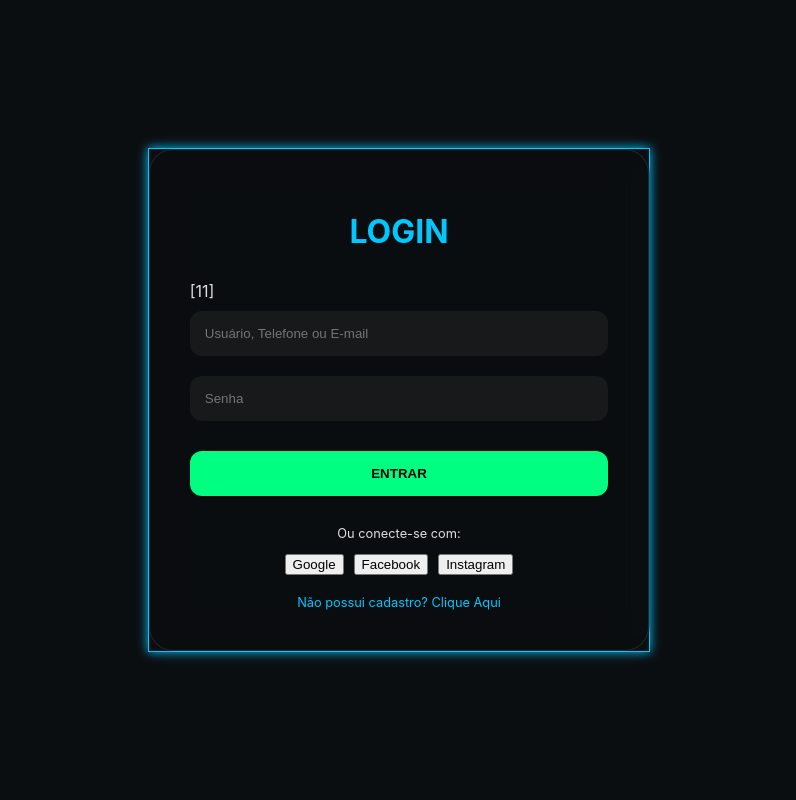
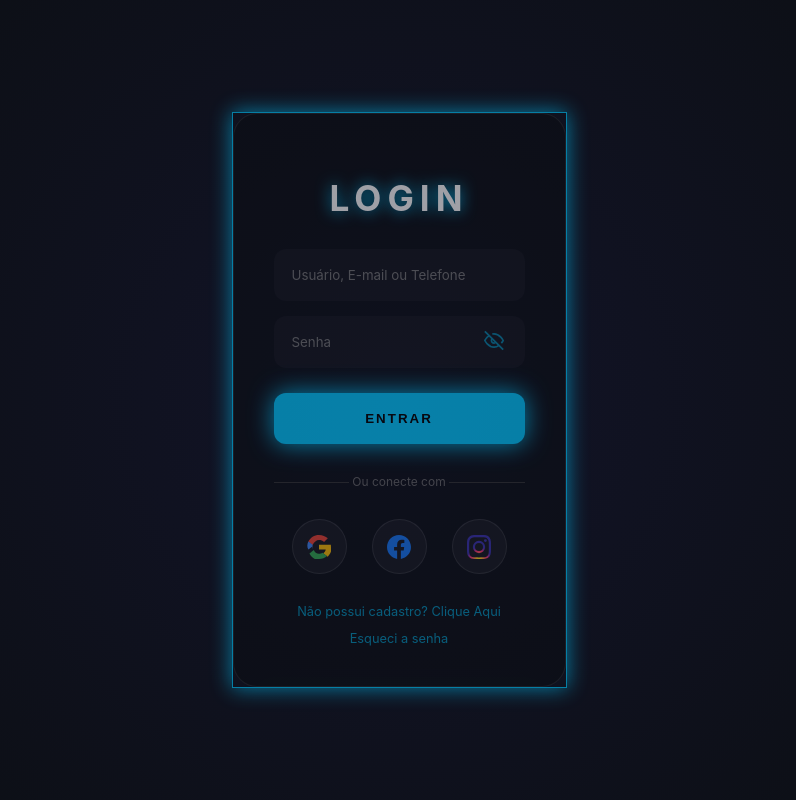
Before and after one commit to inviscoin/invis, a SvelteKit app: page /login in a window 1280 px wide. Shown: the whole page, without its empty margins (241-1037 px from the left). Built offline with nearby package versions, Linux system fonts and the light colour scheme.

Commit message:
+page.svelte

```diff
--- a/src/routes/login/+page.svelte
+++ b/src/routes/login/+page.svelte
@@ -1,48 +1,87 @@
 <script>
-  import GlassCard from "../../lib/components/GlassCard.svelte";
-  import NeonBorder from "../../lib/components/NeonBorder.svelte";
-  import { validateIdentity } from "../../lib/auth/unified_login";
+  import GlassCard from "$lib/components/GlassCard.svelte";
+  import NeonBorder from "$lib/components/NeonBorder.svelte";
+  import { fade, slide } from 'svelte/transition';
+  import { goto } from '$app/navigation';
 
-  let identifier = "";
+  let identifier = ""; // Aceita Usuário, Telefone ou E-mail conforme regra unificada [1]
   let password = "";
-  let errorMsg = "";
+  let showPassword = false;
+  let isLoading = false;
 
   async function handleLogin() {
-    const result = await validateIdentity(identifier, password);
-    if (!result.success) {
-      errorMsg = result.message; [14]
-      setTimeout(() => errorMsg = "", 5000);
-    }
+    isLoading = true;
+    // Simulação de autenticação via Bouncer/Supabase
+    setTimeout(() => {
+      isLoading = false;
+      goto('/dashboard');
+    }, 1500);
+  }
+
+  async function handleSocial(provider) {
+    console.log(`Iniciando Handshake OAuth 2.0 com ${provider}...`);
+    // Chamada ao API Gateway para injetar chaves secretas ocultas [2]
   }
 </script>
 
 <main class="auth-page">
-  <NeonBorder color="var(--neon-cyan)">
+  <div class="background-fx"></div>
+
+  <NeonBorder color="var(--neon-cyan)" pulse={true}>
     <GlassCard padding="40px">
-      <h1 class="title">LOGIN</h1> [11]
+      <h1 class="login-title">LOGIN</h1>
 
-      <div class="input-stack">
-        <input type="text" placeholder="Usuário, Telefone ou E-mail" bind:value={identifier} />
-        <input type="password" placeholder="Senha" bind:value={password} />
-      </div>
+      <div class="input-matrix" in:slide>
+        <div class="field">
+          <input
+            type="text"
+            placeholder="Usuário, E-mail ou Telefone"
+            bind:value={identifier}
+            autocomplete="username"
+          />
+        </div>
 
-      {#if errorMsg}
-        <p class="error">{errorMsg}</p>
-      {/if}
-
-      <button class="btn-main" on:click={handleLogin}>ENTRAR</button>
-
-      <div class="social-login">
-        <p>Ou conecte-se com:</p>
-        <div class="icons">
-          <!-- Botões sociais exigidos [11, 13] -->
-          <button class="google-btn">Google</button>
-          <button class="fb-btn">Facebook</button>
-          <button class="ig-btn">Instagram</button>
+        <div class="field password-field">
+          <input
+            type={showPassword ? "text" : "password"}
+            placeholder="Senha"
+            bind:value={password}
+            autocomplete="current-password"
+          />
+          <button class="eye-toggle" on:click={() => showPassword = !showPassword} type="button">
+            {#if showPassword}
+              <svg viewBox="0 0 24 24" width="20" height="20" stroke="currentColor" stroke-width="2" fill="none"><path d="M1 12s4-8 11-8 11 8 11 8-4 8-11 8-11-8-11-8z"/><circle cx="12" cy="12" r="3"/></svg>
+            {:else}
+              <svg viewBox="0 0 24 24" width="20" height="20" stroke="currentColor" stroke-width="2" fill="none"><path d="M17.94 17.94A10.07 10.07 0 0 1 12 20c-7 0-11-8-11-8a18.45 18.45 0 0 1 5.06-5.94M9.9 4.24A9.12 9.12 0 0 1 12 4c7 0 11 8 11 8a18.5 18.5 0 0 1-2.16 3.19m-6.72-1.07a3 3 0 1 1-4.24-4.24"/><line x1="1" y1="1" x2="23" y2="23"/></svg>
+            {/if}
+          </button>
         </div>
       </div>
 
-      <a href="/cadastro" class="link">Não possui cadastro? Clique Aqui</a>
+      <button class="btn-main-neon" on:click={handleLogin} disabled={isLoading}>
+        {isLoading ? "PROCESSANDO..." : "ENTRAR"}
+      </button>
+
+      <div class="social-divider">
+        <span>Ou conecte com</span>
+      </div>
+
+      <div class="social-grid">
+        <button on:click={() => handleSocial('google')} class="social-btn google" aria-label="Google">
+          <svg viewBox="0 0 24 24" width="24" height="24"><path fill="#EA4335" d="M12 5.04c1.94 0 3.68.67 5.05 1.97l3.77-3.77C18.55 1.33 15.48 0 12 0 7.31 0 3.32 2.69 1.33 6.65l4.39 3.41c1.03-3.01 3.88-5.02 6.28-5.02z"/><path fill="#FBBC05" d="M24 12.27c0-.88-.08-1.74-.21-2.58H12v4.89h6.73c-.29 1.57-1.14 2.89-2.48 3.78l4.39 3.41c2.57-2.37 4.05-5.86 4.05-9.5z"/><path fill="#4285F4" d="M5.72 14.16a7.2 7.2 0 0 1 0-4.32L1.33 6.4c-1.29 2.58-1.33 5.62 0 8.2l4.39-3.44z"/><path fill="#34A853" d="M12 24c3.24 0 5.97-1.07 7.96-2.91l-4.39-3.41c-1.11.74-2.53 1.18-3.57 1.18-2.4 0-4.44-1.62-5.17-3.8l-4.39 3.41c2 3.96 5.99 6.65 9.56 6.65z"/></svg>
+        </button>
+        <button on:click={() => handleSocial('facebook')} class="social-btn facebook" aria-label="Facebook">
+          <svg viewBox="0 0 24 24" width="24" height="24" fill="#1877F2"><path d="M24 12.073c0-6.627-5.373-12.073-12-12.073S0 5.446 0 12.073c0 5.99 4.348 10.951 10.125 11.854v-8.385H7.078v-3.469h3.047V9.43c0-3.007 1.792-4.669 4.533-4.669 1.312 0 2.686.235 2.686.235v2.953H15.83c-1.491 0-1.956.925-1.956 1.874v2.25h3.328l-.532 3.47h-2.796v8.385C19.652 23.024 24 18.062 24 12.073z"/></svg>
+        </button>
+        <button on:click={() => handleSocial('instagram')} class="social-btn instagram" aria-label="Instagram">
+          <svg viewBox="0 0 24 24" width="24" height="24"><radialGradient id="rg" cx="0.5" cy="1.0" r="1.0"><stop offset="0%" stop-color="#fee411"/><stop offset="5%" stop-color="#fedb16"/><stop offset="10%" stop-color="#fec125"/><stop offset="15%" stop-color="#fe9b3a"/><stop offset="20%" stop-color="#fe7b4c"/><stop offset="25%" stop-color="#ff5c5c"/><stop offset="30%" stop-color="#ff4b65"/><stop offset="35%" stop-color="#ff3379"/><stop offset="40%" stop-color="#a4309a"/><stop offset="45%" stop-color="#7332a6"/><stop offset="50%" stop-color="#3b33af"/></radialGradient><path fill="url(#rg)" d="M12 0C8.74 0 8.333.015 7.053.072 2.695.272.273 2.69.073 7.052.014 8.333 0 8.74 0 12s.014 3.667.072 4.947c.2 4.353 2.619 6.778 6.981 6.98 1.28.057 1.687.072 4.947.072s3.667-.015 4.947-.072c4.351-.2 6.777-2.62 6.98-6.98.059-1.28.073-1.687.073-4.947s-.015-3.667-.072-4.947c-.2-4.353-2.619-6.777-6.983-6.98C15.667.014 15.26 0 12 0zm0 2.16c3.203 0 3.585.016 4.85.071 3.222.144 4.775 1.974 4.921 5.212.054 1.265.069 1.648.069 4.849s-.015 3.585-.069 4.849c-.149 3.228-1.709 5.057-4.921 5.212-1.265.054-1.648.069-4.849.069s-3.585-.015-4.849-.069c-3.224-.144-4.775-1.975-4.921-5.212-.054-1.265-.069-1.648-.069-4.849s.015-3.585.069-4.849c.149-3.224 1.709-5.056 4.921-5.212 1.265-.055 1.648-.069 4.849-.069zM12 5.838a6.162 6.162 0 1 0 0 12.324 6.162 6.162 0 0 0 0-12.324zM12 16a4 4 0 1 1 0-8 4 4 0 0 1 0 8zm6.406-11.845a1.44 1.44 0 1 0 0 2.881 1.44 1.44 0 0 0 0-2.881z"/></svg>
+        </button>
+      </div>
+
+      <div class="auth-links">
+        <a href="/cadastro">Não possui cadastro? Clique Aqui</a>
+        <a href="/suporte/senha">Esqueci a senha</a>
+      </div>
     </GlassCard>
   </NeonBorder>
 </main>
@@ -54,28 +93,153 @@
     justify-content: center;
     align-items: center;
     background: var(--bg-main);
+    position: relative;
+    overflow: hidden;
   }
-  .title { color: var(--neon-cyan); text-align: center; margin-bottom: 30px; }
+
+  .background-fx {
+    position: absolute;
+    inset: 0;
+    background: radial-gradient(circle at center, #1a1a40 0%, #0b0e11 100%);
+    opacity: 0.5;
+  }
+
+  .login-title {
+    color: white;
+    text-align: center;
+    font-size: 2.2rem;
+    margin-bottom: 30px;
+    letter-spacing: 6px;
+    font-family: var(--font-main);
+    text-shadow: 0 0 15px var(--neon-cyan);
+  }
+
+  .input-matrix {
+    display: flex;
+    flex-direction: column;
+    gap: 15px;
+  }
+
+  .field {
+    position: relative;
+    width: 100%;
+  }
+
   input {
     width: 100%;
-    padding: 15px;
-    margin: 10px 0;
-    background: rgba(255,255,255,0.05);
+    background: rgba(255, 255, 255, 0.03);
     border: 1px solid var(--neon-border-cyan);
+    padding: 18px;
     border-radius: 12px;
     color: white;
+    font-family: var(--font-main);
+    transition: 0.3s;
+    outline: none;
   }
-  .btn-main {
+
+  input:focus {
+    border-color: var(--neon-cyan);
+    box-shadow: 0 0 15px rgba(0, 200, 255, 0.2);
+    background: rgba(255, 255, 255, 0.07);
+  }
+
+  .eye-toggle {
+    position: absolute;
+    right: 15px;
+    top: 50%;
+    transform: translateY(-50%);
+    background: none;
+    border: none;
+    color: var(--neon-cyan);
+    cursor: pointer;
+    opacity: 0.6;
+  }
+
+  .btn-main-neon {
     width: 100%;
-    padding: 15px;
-    background: var(--neon-emerald);
+    margin-top: 25px;
+    padding: 18px;
+    background: var(--neon-cyan);
+    color: #000;
+    font-weight: 900;
+    border-radius: 12px;
     border: none;
-    border-radius: 12px;
-    font-weight: bold;
+    box-shadow: 0 0 25px var(--neon-cyan);
     cursor: pointer;
-    margin-top: 20px;
+    text-transform: uppercase;
+    letter-spacing: 2px;
+    transition: 0.4s cubic-bezier(0.23, 1, 0.32, 1);
   }
-  .social-login { margin-top: 30px; text-align: center; font-size: 0.8rem; }
-  .icons { display: flex; justify-content: center; gap: 10px; margin-top: 10px; }
-  .link { display: block; text-align: center; margin-top: 20px; color: var(--neon-cyan); text-decoration: none; font-size: 0.8rem; }
+
+  .btn-main-neon:hover:not(:disabled) {
+    transform: scale(1.02);
+    box-shadow: 0 0 40px var(--neon-cyan);
+  }
+
+  .social-divider {
+    text-align: center;
+    margin: 30px 0;
+    color: #666;
+    font-size: 0.75rem;
+    position: relative;
+  }
+
+  .social-divider::before, .social-divider::after {
+    content: "";
+    position: absolute;
+    top: 50%;
+    width: 30%;
+    height: 1px;
+    background: #333;
+  }
+
+  .social-divider::before { left: 0; }
+  .social-divider::after { right: 0; }
+
+  .social-grid {
+    display: flex;
+    justify-content: center;
+    gap: 25px;
+    margin-bottom: 30px;
+  }
+
+  .social-btn {
+    background: rgba(255, 255, 255, 0.05);
+    border: 1px solid rgba(255, 255, 255, 0.1);
+    padding: 12px;
+    border-radius: 50%;
+    width: 55px;
+    height: 55px;
+    display: flex;
+    align-items: center;
+    justify-content: center;
+    cursor: pointer;
+    transition: 0.3s;
+  }
+
+  .social-btn:hover {
+    background: rgba(255, 255, 255, 0.1);
+    border-color: var(--neon-cyan);
+    transform: translateY(-5px);
+  }
+
+  .auth-links {
+    display: flex;
+    flex-direction: column;
+    align-items: center;
+    gap: 12px;
+  }
+
+  .auth-links a {
+    color: var(--neon-cyan);
+    text-decoration: none;
+    font-size: 0.8rem;
+    opacity: 0.7;
+    transition: 0.3s;
+  }
+
+  .auth-links a:hover {
+    opacity: 1;
+    text-shadow: 0 0 8px var(--neon-cyan);
+  }
 </style>
```
